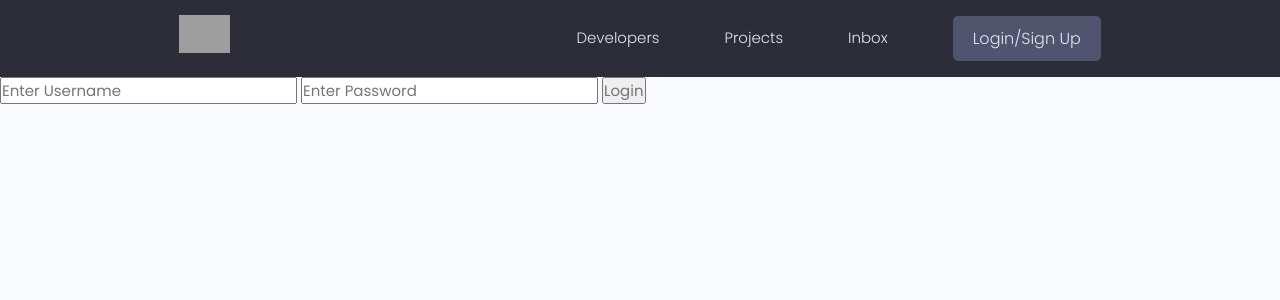
After one commit to keshavdubey1196/DevSearch-Web-app, a Django app: page /login/ in a window 1280 px wide. The commit adds this page. Shown: the top 300 px of the page. Run offline with Django 4.2, Linux system fonts and the light colour scheme; some libraries are stand-ins or nearby versions; grey boxes are pictures that could not be loaded.

Commit message:
Authentication/user login, logout and flash messages

```diff
--- a/devsearch/projects/views.py
+++ b/devsearch/projects/views.py
@@ -2,6 +2,8 @@ from django.shortcuts import render, redirect
 from django.http import HttpResponse
 from .models import Project
 from .form import ProjectForm
+from django.contrib.auth.decorators import login_required
+
 
 # Create your views here.
 
@@ -18,6 +20,7 @@ def project(request, pk):
     return render(request, "projects/single-project.html", context)
 
 
+@login_required(login_url="login")
 def createProject(request):
     form = ProjectForm()
     if request.method == "POST":
@@ -29,6 +32,7 @@ def createProject(request):
     return render(request, "projects/project_form.html", context)
 
 
+@login_required(login_url="login")
 def updateProject(request, pk):
     project = Project.objects.get(id=pk)
     form = ProjectForm(instance=project)
@@ -41,6 +45,7 @@ def updateProject(request, pk):
     return render(request, "projects/project_form.html", context)
 
 
+@login_required(login_url="login")
 def deleteProject(request, pk):
     project = Project.objects.get(id=pk)
     if request.method == "POST":
--- a/devsearch/templates/main.html
+++ b/devsearch/templates/main.html
@@ -21,6 +21,16 @@
     <title>DevSearch - Connect with Developers!</title>
   </head>
   <body>
-    {% include "navbar.html" %} {% block content %} {% endblock content %}
+    {% include "navbar.html" %}
+
+    {% if messages %}
+<ul class="messages">
+    {% for message in messages %}
+    <li{% if message.tags %} class="{{ message.tags }}"{% endif %}>{{ message }}</li>
+    {% endfor %}
+</ul>
+{% endif %}
+
+    {% block content %} {% endblock content %}
   </body>
 </html>
--- a/devsearch/templates/navbar.html
+++ b/devsearch/templates/navbar.html
@@ -16,10 +16,12 @@
         <li class="header__menuItem"><a href="{% url "profiles" %}">Developers</a></li>
         <li class="header__menuItem"><a href="{% url "projects" %}">Projects</a></li>
         <li class="header__menuItem"><a href="">Inbox</a></li>
+        {% if request.user.is_authenticated %}
         <li class="header__menuItem"><a href="{% url "create-project" %}">Add Project</a></li>
-        <li class="header__menuItem">
-          <a href="" class="btn btn--sub">Login/Sign Up</a>
-        </li>
+        <li class="header__menuItem"><a href="{% url "logout" %}" class="btn btn--sub">Logout</a></li>
+        {% else %}
+        <li class="header__menuItem"><a href="{% url "login" %}" class="btn btn--sub">Login/Sign Up</a></li>
+        {% endif %}
       </ul>
     </nav>
   </div>
--- /dev/null
+++ b/devsearch/users/templates/users/login_register.html
@@ -0,0 +1,12 @@
+{% extends "main.html" %}
+
+{% block content %}
+
+<form action="{% url "login" %}" method="POST">
+    {% csrf_token %}
+    <input type="text" name="username" placeholder="Enter Username">
+    <input type="password" name="password" placeholder="Enter Password">
+    <input type="Submit" value="Login">
+</form>
+
+{% endblock content%}
--- a/devsearch/users/urls.py
+++ b/devsearch/users/urls.py
@@ -2,6 +2,8 @@ from django.urls import path
 from . import views
 
 urlpatterns = [
+    path("login/", views.loginUser, name="login"),
+    path("logout/", views.logoutUser, name="logout"),
     path("", views.profiles, name="profiles"),
     path("profile/<str:pk>/", views.userProfile, name="user-profile"),
 ]
--- a/devsearch/users/views.py
+++ b/devsearch/users/views.py
@@ -1,7 +1,36 @@
-from django.shortcuts import render
+from django.shortcuts import render, redirect
+from django.contrib.auth import login, logout, authenticate
+from django.contrib.auth.models import User
 from .models import Profile
+from django.contrib import messages
 
 # Create your views here.
+
+
+def loginUser(request):
+    if request.user.is_authenticated:
+        return redirect("profiles")
+
+    if request.method == "POST":
+        username = request.POST["username"]
+        password = request.POST["password"]
+        try:
+            user = User.objects.get(username=username, password=password)
+        except:
+            messages.error(request, "User does'not exist")
+        user = authenticate(request, username=username, password=password)
+        if user:
+            login(request, user)
+            return redirect("profiles")
+        else:
+            messages.error(request, "Username or password incorrect!")
+    return render(request, "users/login_register.html")
+
+
+def logoutUser(request):
+    logout(request)
+    messages.error(request, "User successfully logged out")
+    return redirect("login")
 
 
 def profiles(request):
```
Also changed, not shown: devsearch/db.sqlite3.
